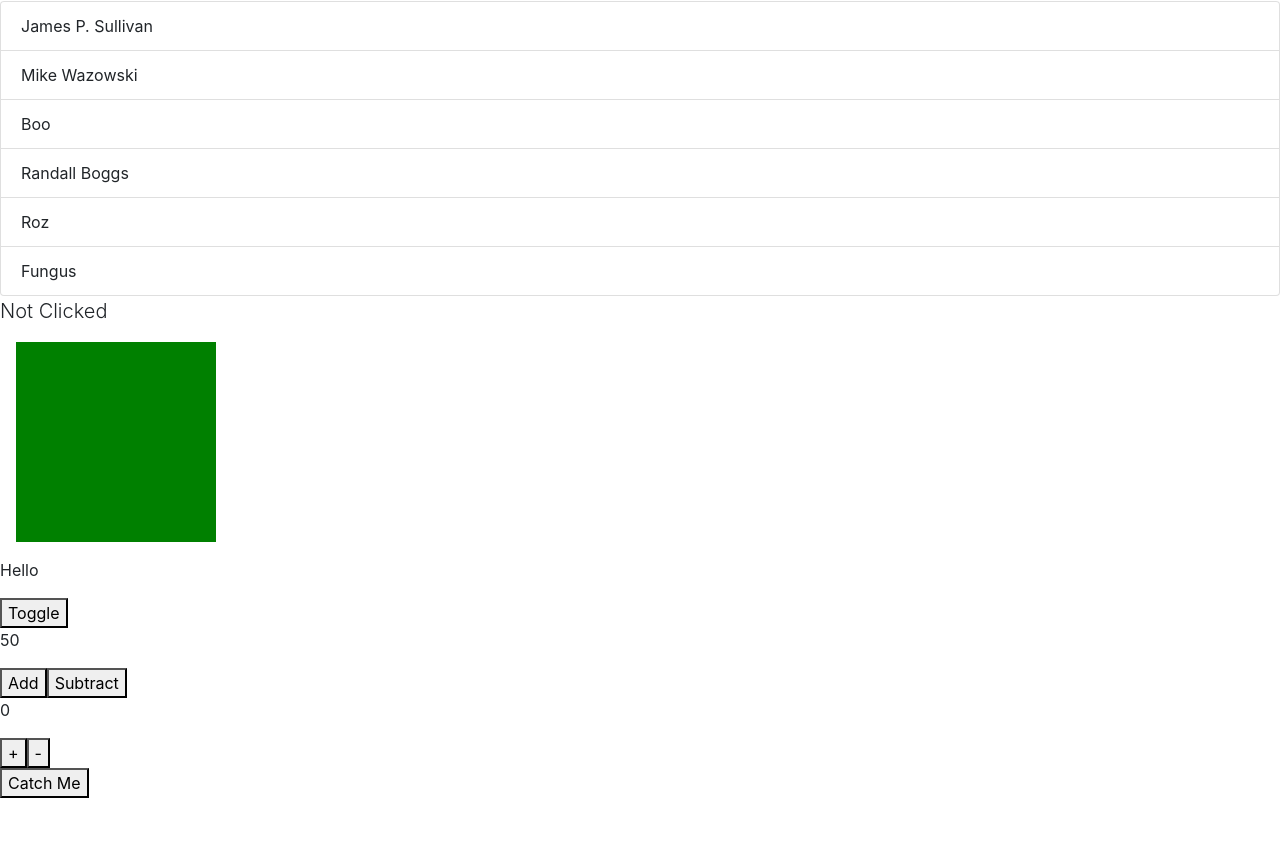
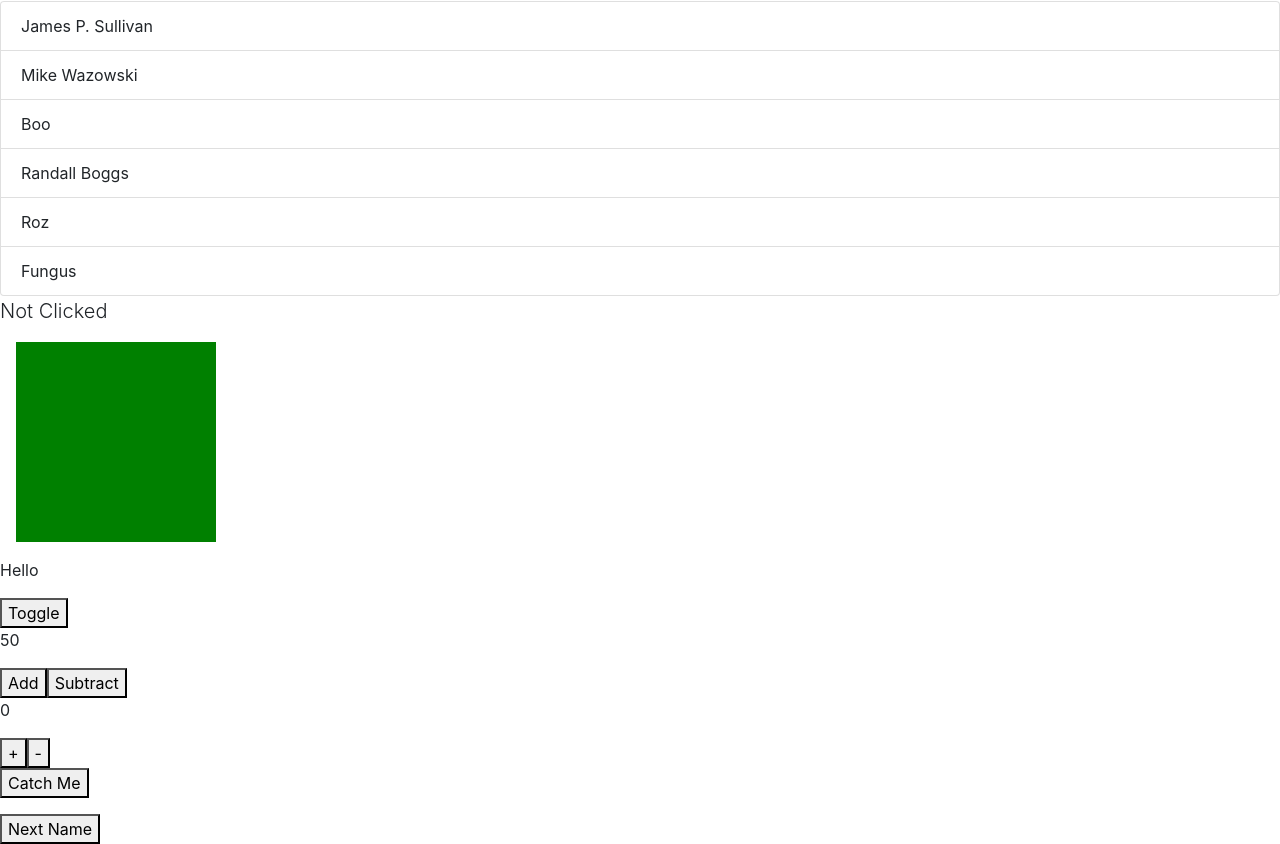
Before and after one commit to dredgos/w09-10-react, a React (Create React App) app: page /state in a window 1280 px wide. Shown: the part 253-1097 px from the top of the page. Before the commit the page ends 1051 px from the top, so only its background shows below. Built offline with nearby package versions, Linux system fonts and the light colour scheme.

Commit message:
Updated file structure for state

```diff
--- a/src/components/Stuff.js
+++ b/src/components/Stuff.js
@@ -1,14 +1,14 @@
-import HeaderClass from './HeaderClass'
+import HeaderClass from './state/HeaderClass'
 import Paragraph from './Paragraph'
 import Square from './Square'
-import PeopleClass from './PeopleClass'
-import Clicked from './Clicked'
-import SquareClass from './SquareClass'
-import ToggleText from './ToggleText'
-import Counter from './Counter'
-import StepCounter from './StepCounter'
-import CatchMe from './CatchMe'
-import RollCall from './RollCall'
+import PeopleClass from './state/PeopleClass'
+import Clicked from './state/Clicked'
+import SquareClass from './state/SquareClass'
+import ToggleText from './state/ToggleText'
+import Counter from './state/Counter'
+import StepCounter from './state/StepCounter'
+import CatchMe from './state/CatchMe'
+import RollCall from './state/RollCall'
 
 const Stuff = ( {displaySquare} ) => (
   <>
@@ -32,7 +32,7 @@ const Stuff = ( {displaySquare} ) => (
 
     <CatchMe jump={100} />
 
-    {/* <RollCall names={} /> */}
+    <RollCall names={['name1', 'name2', 'name3']} />
   </>
 )
 
--- /dev/null
+++ b/src/components/state/RollCall.js
@@ -0,0 +1,33 @@
+import { Component } from 'react'
+
+class RollCall extends Component {
+
+    constructor(props){
+        super(props);
+
+        this.state = {
+            currentName: [],
+        }
+
+        this.handleClick = this.handleClick.bind(this);
+    }
+
+
+    handleClick() {
+        let {names} = this.props;
+
+    }
+
+    render() {
+
+        return(
+            <div>
+                <p>{this.state.currentName}</p>
+                <button onClick={this.handleClick}>Next Name</button>
+            </div>
+        )
+    }
+
+}
+
+export default RollCall
```
Also changed, not shown: src/components/RollCall.js (deleted, +0 -28 lines), src/components/state/StepCounter.js (renamed from src/components/StepCounter.js, +4 -4 lines), src/components/state/CatchMe.js (renamed from src/components/CatchMe.js), src/components/state/Clicked.js (renamed from src/components/Clicked.js), src/components/state/Counter.js (renamed from src/components/Counter.js), src/components/state/HeaderClass.js (renamed from src/components/HeaderClass.js), src/components/state/PeopleClass.js (renamed from src/components/PeopleClass.js), src/components/state/SquareClass.js (renamed from src/components/SquareClass.js), src/components/state/ToggleText.js (renamed from src/components/ToggleText.js).
